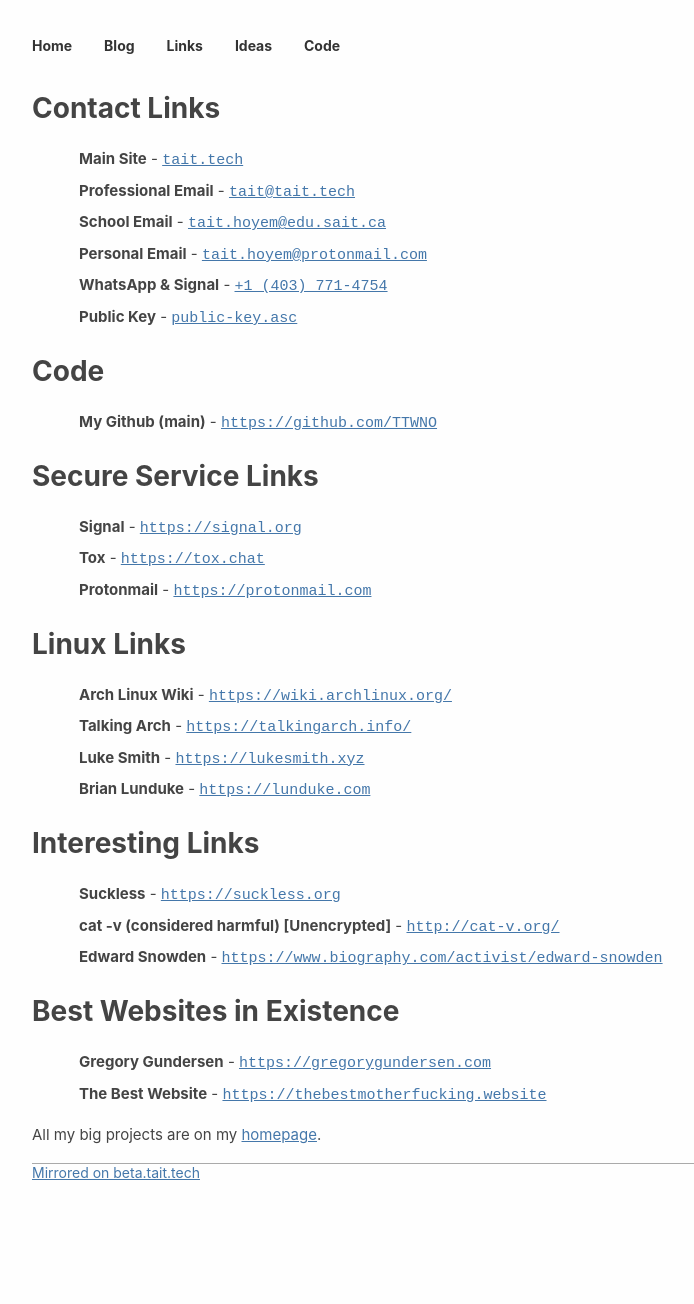
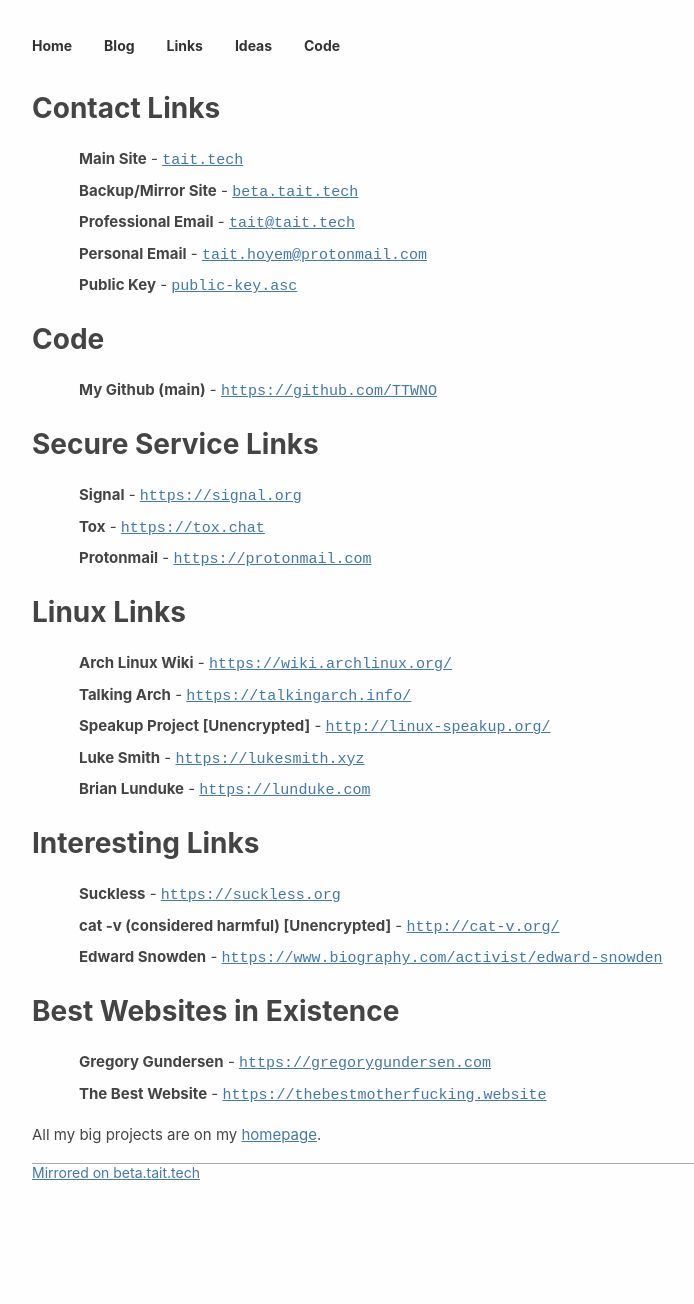
Before and after one commit to TTWNO/tait.tech, a Jekyll site: the page built from links/index.md, in a window 1280 px wide. Shown: the whole page, without its empty margins (208-902 px from the left). Built offline with Jekyll 4.4.1, drawn with Linux system fonts in a browser that asks for light colours.

Commit message:
Remove phone number; add speakup project; add beta.tait.tech

```diff
--- a/_data/links.yml
+++ b/_data/links.yml
@@ -1,20 +1,17 @@
 - heading: Contact Links
   values:
   - name: Main Site
-    value: /
+    value: https://tait.tech/
     label: tait.tech
+  - name: Backup/Mirror Site
+    value: https://beta.tait.tech/
+    label: beta.tait.tech
   - name: Professional Email
     value: mailto:tait@tait.tech
     label: tait@tait.tech
-  - name: School Email
-    value: mailto:tait.hoyem@edu.sait.ca
-    label: tait.hoyem@edu.sait.ca
   - name: Personal Email
     value: mailto:tait.hoyem@protonmail.com
     label: tait.hoyem@protonmail.com
-  - name: WhatsApp &amp; Signal
-    label: +1 (403) 771-4754
-    value: tel:14037714754
   - name: Public Key
     label: public-key.asc
     value: /public-key.asc
@@ -42,6 +39,9 @@
   - name: Talking Arch
     value: https://talkingarch.info/
     label: INHERIT
+  - name: Speakup Project [Unencrypted]
+    value: http://linux-speakup.org/
+    label: INHERIT
   - name: Luke Smith
     value: https://lukesmith.xyz
     label: INHERIT
```
